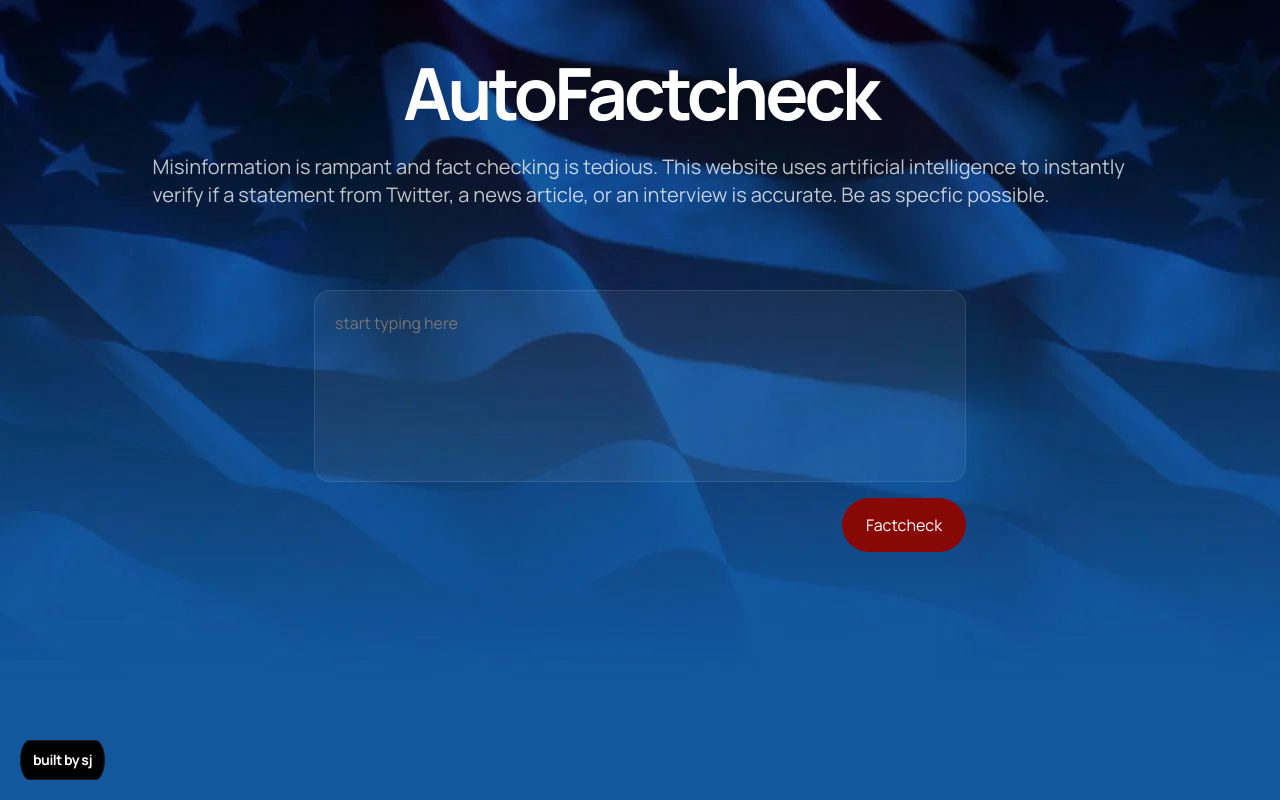
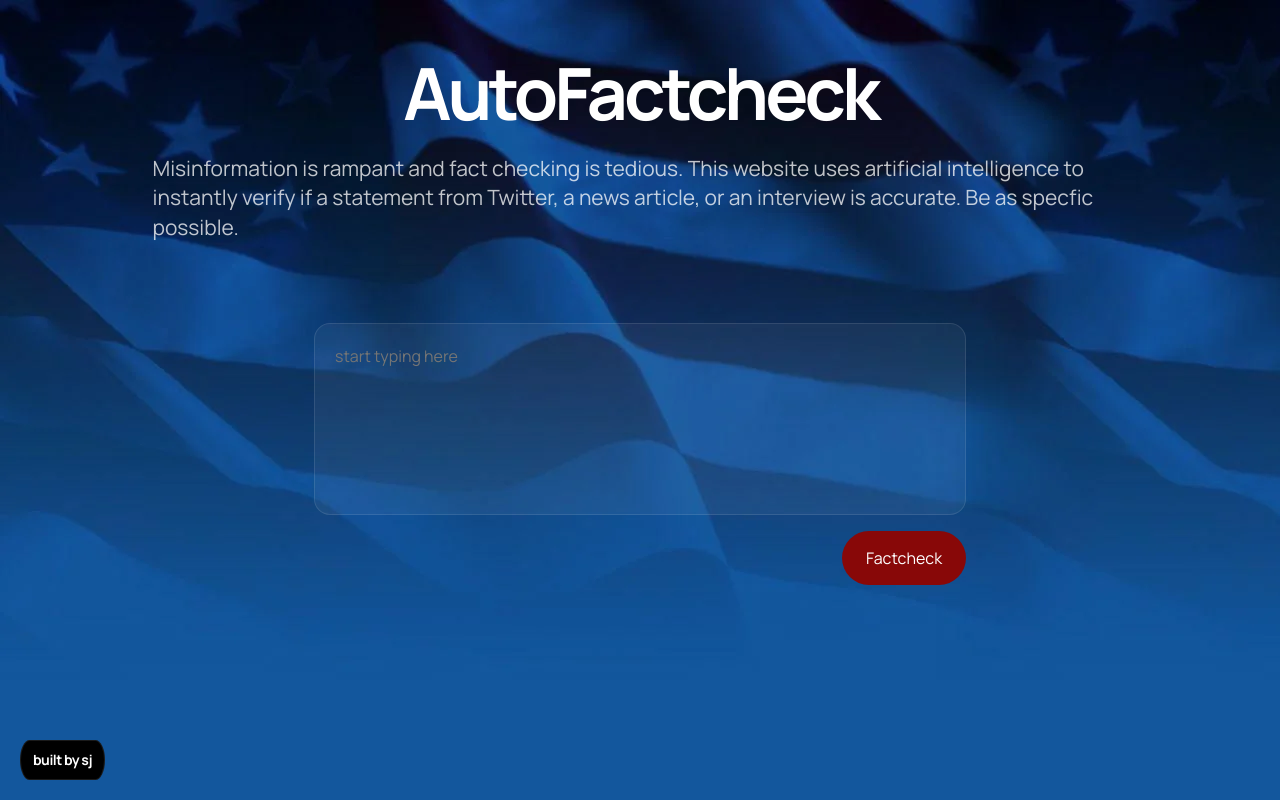
Before and after one commit to sijiawen/factcheck, a Next.js app: page / in a window 1280 px wide. Built offline with nearby package versions, Linux system fonts and the light colour scheme.

Commit message:
fix colors again

```diff
--- a/pages/styles.css
+++ b/pages/styles.css
@@ -59,7 +59,7 @@ body {
 }
 
 .header-subtitle h2 {
-    font-size: 20px;
+    font-size: 21px;
     font-style: normal;
     font-weight: 400;
     line-height: 1.4em;
```
